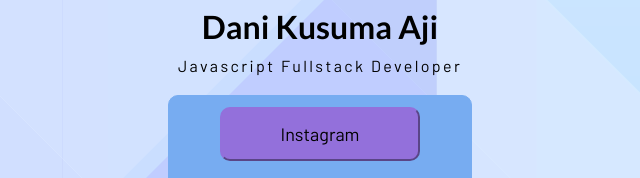
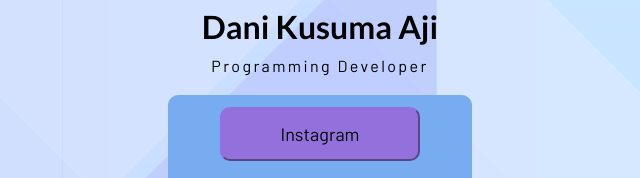
Before and after one commit to danikusuma76/linktree-portofolio, a plain HTML site: page index.html in a window 1280 px wide. Shown: the part 213-391 px from the top of the page, 320-960 px from the left. Drawn offline with Linux system fonts and the light colour scheme.

Commit message:
Update index.html

```diff
--- a/index.html
+++ b/index.html
@@ -18,7 +18,7 @@
         <div class="profile-container">
             <img class="profile" src="image/profile1.jpeg" alt="my-profile" />
             <h1>Dani Kusuma Aji</h1>
-            <span>Javascript Fullstack Developer</span>
+            <span>Programming Developer</span>
         </div>
 
 
```
